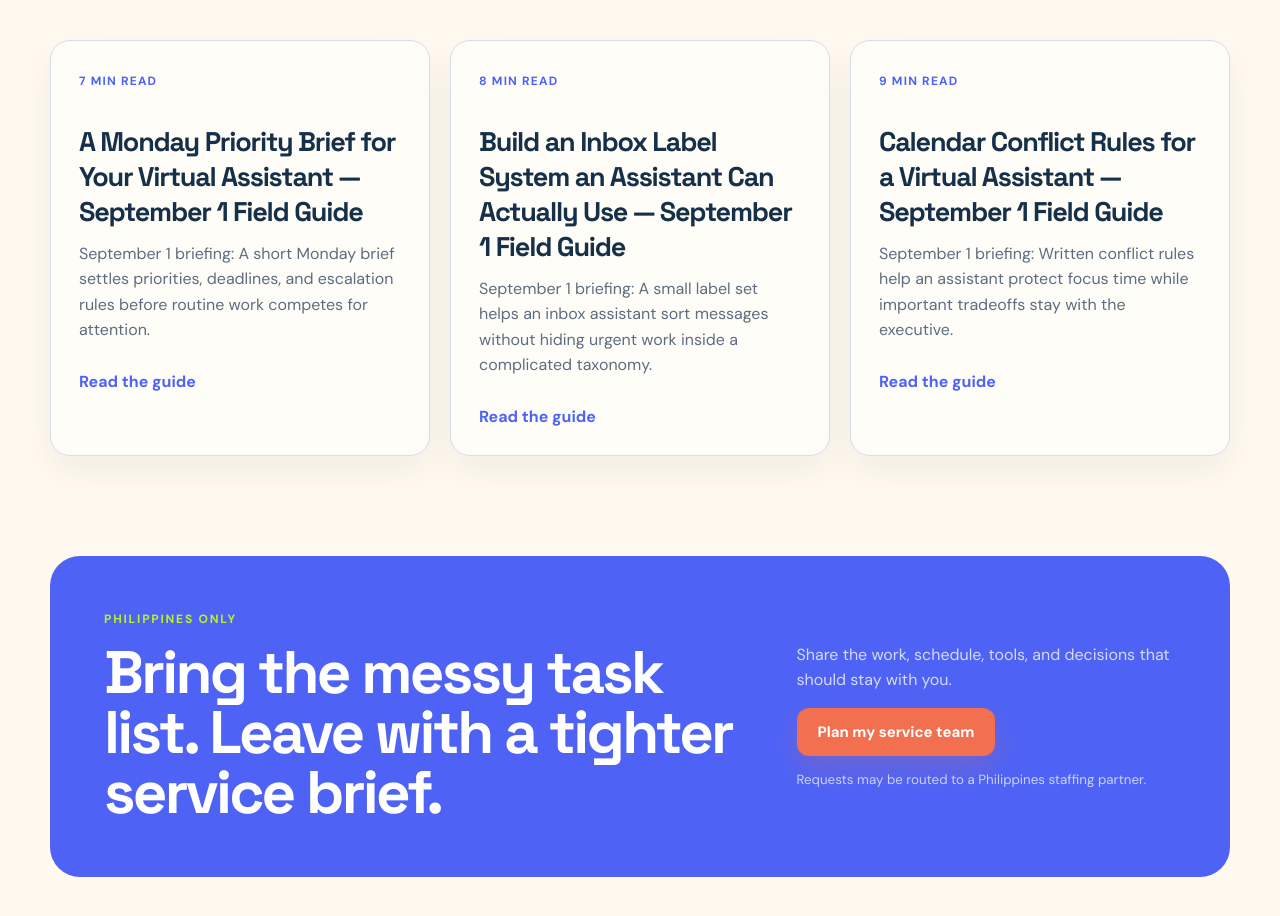
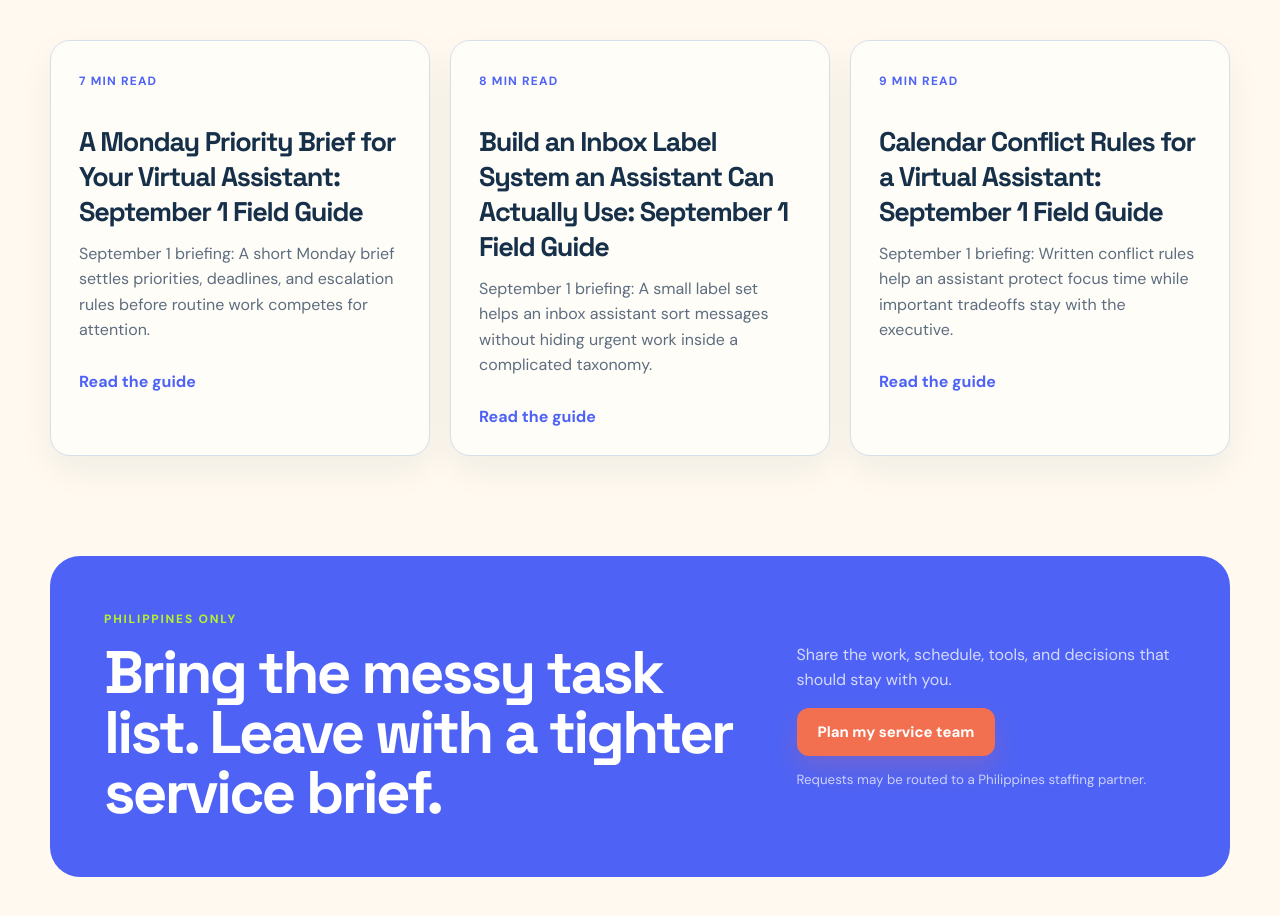
Before and after one commit to coolifystealthagents/outsourcedservice, a Next.js app: page / in a window 1280 px wide. Shown: the part 3242-4158 px from the top of the page. Built offline with nearby package versions, Linux system fonts and the light colour scheme.

Commit message:
fix(homepage): replace long dashes in guide cards

```diff
--- /dev/null
+++ b/app/homepage-copy.ts
@@ -0,0 +1,3 @@
+export function formatHomepageArticleTitle(title: string): string {
+  return title.replace(' — ', ': ');
+}
--- a/app/page.tsx
+++ b/app/page.tsx
@@ -1,5 +1,6 @@
 import { Header, Footer, JsonLd } from './components';
 import { blogPosts, services, site, staffingProcess, stats } from './data';
+import { formatHomepageArticleTitle } from './homepage-copy';
 
 const statIcons = [
   '/icons/getillustrations/sharpie-business/scoped-lane.svg',
@@ -83,7 +84,7 @@ export default function Home() {
           <div className="split-head"><div><p className="eyebrow">Field notes</p><h2>Read this before the first interview.</h2></div><a className="text-link" href="/blog">Browse every guide <span>↗</span></a></div>
           <div className="guide-grid">
             {blogPosts.slice(0, 3).map((post) => <a href={`/blog/${post.slug}`} key={post.slug}>
-              <span>{post.minutes} min read</span><h3>{post.title}</h3><p>{post.excerpt}</p><strong>Read the guide</strong>
+              <span>{post.minutes} min read</span><h3>{formatHomepageArticleTitle(post.title)}</h3><p>{post.excerpt}</p><strong>Read the guide</strong>
             </a>)}
           </div>
         </div>
```
Also changed, not shown: 1 other file (tests, documents, lock files or other folders).
